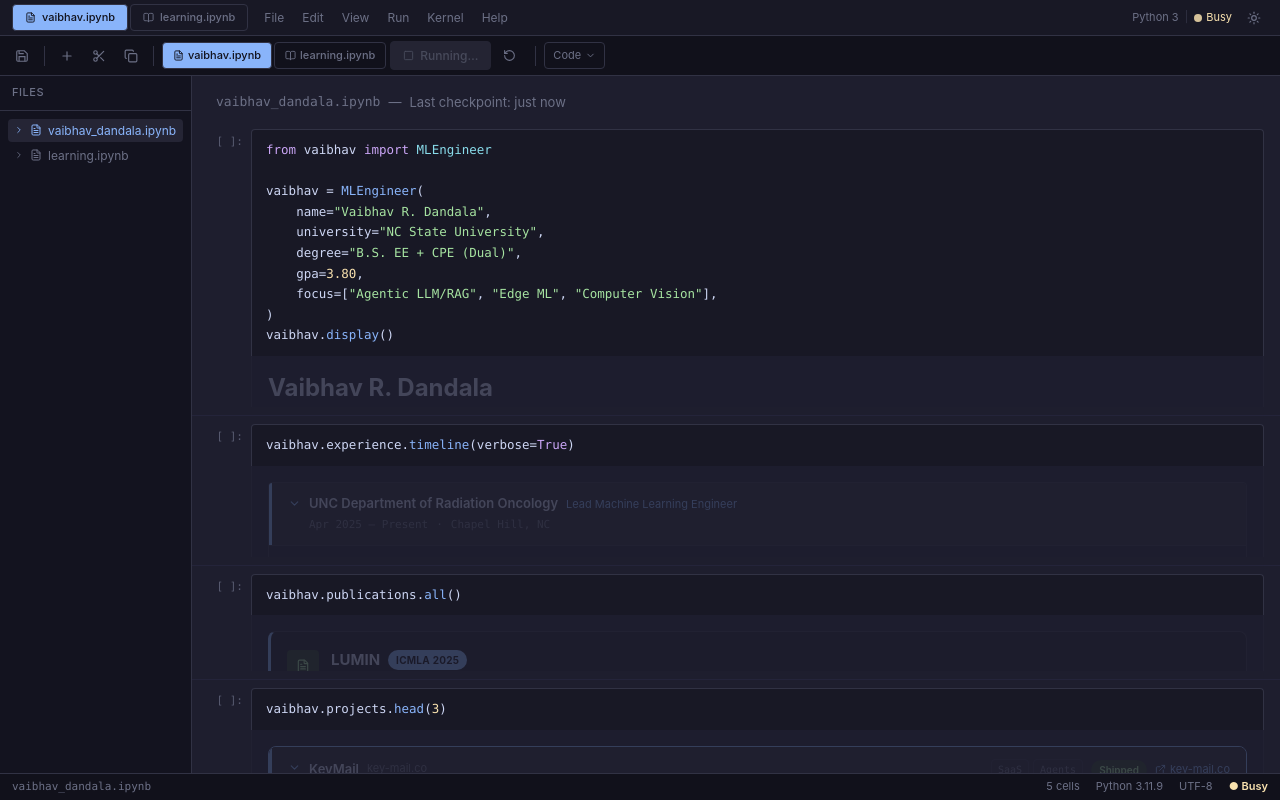
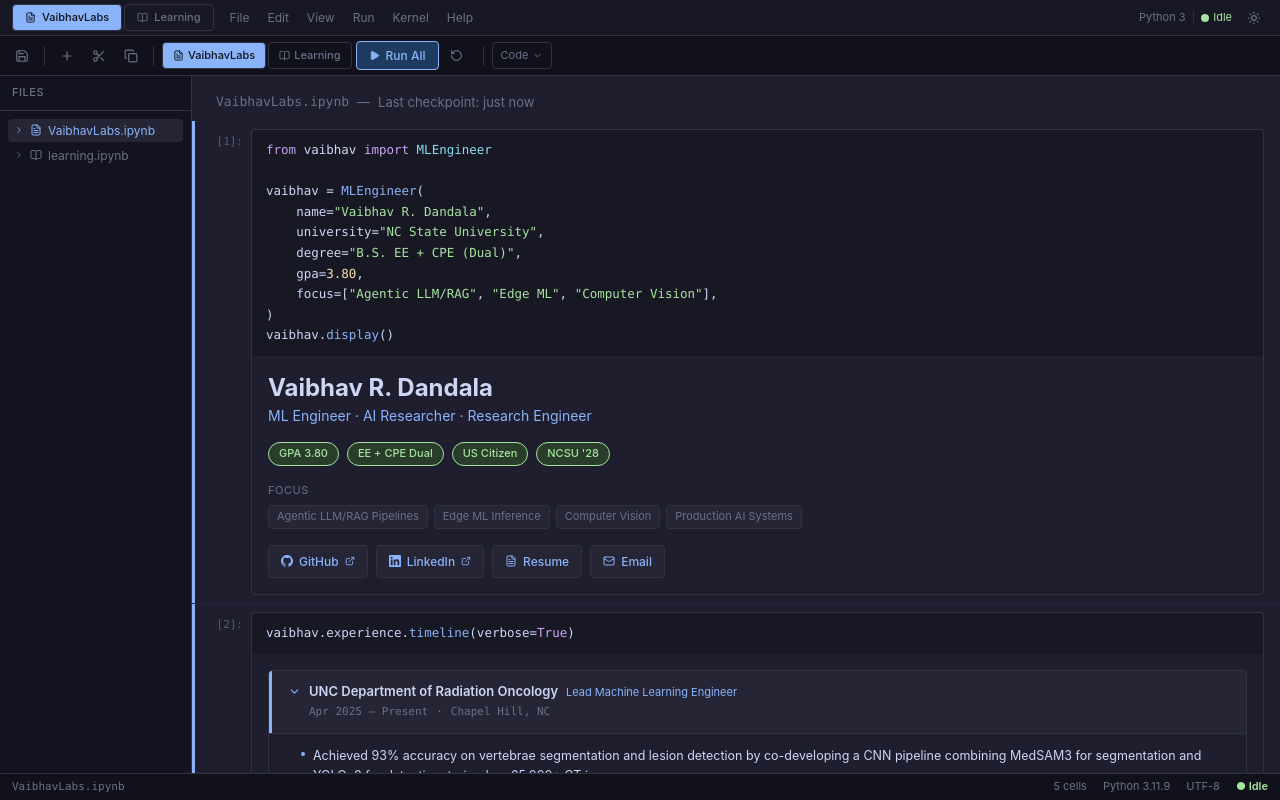
Before and after one commit to VaibhavD2006/portfolio, a Next.js app: page / in a window 1280 px wide. Built offline with nearby package versions, Linux system fonts and the light colour scheme.

Commit message:
fixed rerun

```diff
--- a/components/FileBrowser.tsx
+++ b/components/FileBrowser.tsx
@@ -8,15 +8,15 @@
 export function FileBrowser({ activeTab }: FileBrowserProps) {
   const files = [
     {
-      name: activeTab === 'portfolio' ? 'vaibhav_dandala.ipynb' : 'learning.ipynb',
+      name: 'VaibhavLabs.ipynb',
       type: 'notebook' as const,
       icon: FileText,
       active: activeTab === 'portfolio',
     },
     {
-      name: activeTab === 'learning' ? 'vaibhav_dandala.ipynb' : 'learning.ipynb',
+      name: 'learning.ipynb',
       type: 'notebook' as const,
-      icon: activeTab === 'portfolio' ? FileText : BookOpen,
+      icon: BookOpen,
       active: activeTab === 'learning',
     },
   ]
--- a/components/JupyterShell.tsx
+++ b/components/JupyterShell.tsx
@@ -95,12 +95,13 @@
   const [activeTab, setActiveTab] = useState<'portfolio' | 'learning'>('portfolio')
   const [states, setStates] = useState<CellState[]>([])
   const [running, setRunning] = useState(false)
+  const [hasRun, setHasRun] = useState<{ portfolio: boolean; learning: boolean }>({ portfolio: false, learning: false })
 
   // Memoize the current notebook's content
   const currentCells = useMemo(() => activeTab === 'portfolio' ? PORTFOLIO_CELLS : LEARNING_CELLS, [activeTab])
   const currentOutputs = useMemo(() => activeTab === 'portfolio' ? PORTFOLIO_OUTPUTS : LEARNING_OUTPUTS, [activeTab])
   const currentTypes = useMemo(() => activeTab === 'portfolio' ? PORTFOLIO_TYPES : LEARNING_TYPES, [activeTab])
-  const notebookName = activeTab === 'portfolio' ? 'vaibhav_dandala.ipynb' : 'learning.ipynb'
+  const notebookName = activeTab === 'portfolio' ? 'VaibhavLabs.ipynb' : 'learning.ipynb'
   const cellCount = currentCells.length
 
   const runCell = useCallback((i: number) => {
@@ -147,11 +148,16 @@
     setStates(currentCells.map(() => 'idle'))
   }, [currentCells])
 
-  // Auto-run on tab mount
+  // Auto-run on tab mount (only once per tab)
   useEffect(() => {
-    const t = setTimeout(() => runAll(), 800)
-    return () => clearTimeout(t)
-  }, [runAll])
+    if (!hasRun[activeTab]) {
+      const t = setTimeout(() => {
+        runAll()
+        setHasRun((prev) => ({ ...prev, [activeTab]: true }))
+      }, 800)
+      return () => clearTimeout(t)
+    }
+  }, [activeTab, hasRun, runAll])
 
   const kernelBusy = running || states.some((s) => s === 'running')
 
--- a/components/NotebookTabs.tsx
+++ b/components/NotebookTabs.tsx
@@ -9,8 +9,8 @@
 }
 
 const tabs: Tab[] = [
-  { id: 'portfolio', label: 'vaibhav.ipynb', icon: FileText },
-  { id: 'learning', label: 'learning.ipynb', icon: BookOpen },
+  { id: 'portfolio', label: 'VaibhavLabs', icon: FileText },
+  { id: 'learning', label: 'Learning', icon: BookOpen },
 ]
 
 interface NotebookTabsProps {
--- a/components/NotebookToolbar.tsx
+++ b/components/NotebookToolbar.tsx
@@ -54,7 +54,7 @@
           }}
         >
           <FileText size={11} />
-          <span>vaibhav.ipynb</span>
+          <span>VaibhavLabs</span>
         </button>
         <button
           onClick={() => onTabChange('learning')}
@@ -66,7 +66,7 @@
           }}
         >
           <BookOpen size={11} />
-          <span>learning.ipynb</span>
+          <span>Learning</span>
         </button>
       </div>
 
```
